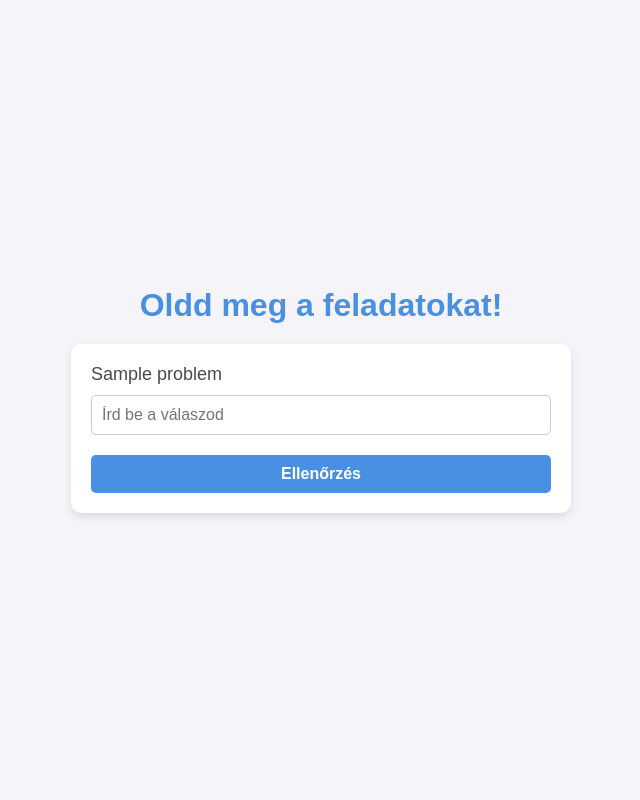
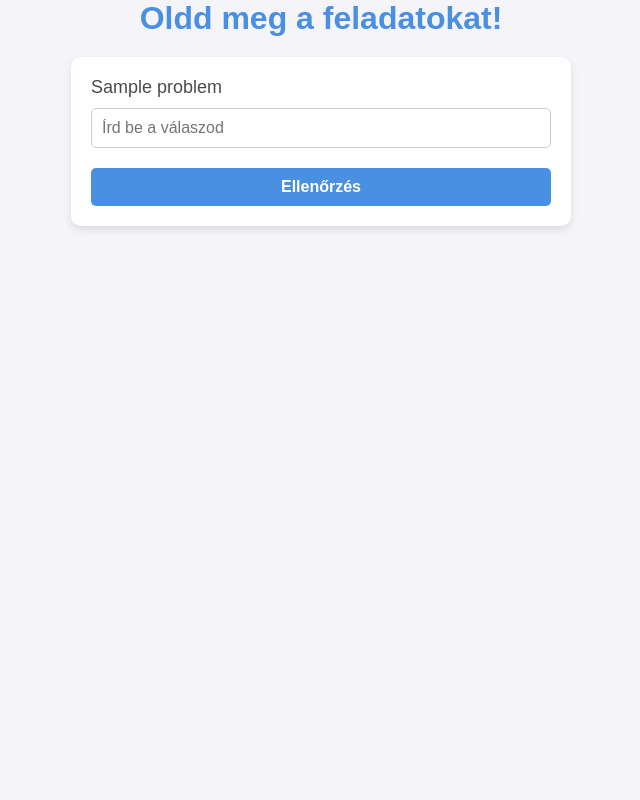
Before and after one commit to zoltankotra/szamtan_gyakorlo, a Flask app: template pythonProject1/templates/problems.html in a window 1280 px wide. Shown: the whole page, without its empty margins (319-959 px from the left). Run offline with Flask 3, Linux system fonts and the light colour scheme; the template is opened without the code that fills it: most values are stand-ins (such as "Sample title", 1, 10 or a date in 2020).

Commit message:
feladat megjelenésének kijavítása. már nem lóg le az eleje

```diff
--- a/pythonProject1/static/css/problems.css
+++ b/pythonProject1/static/css/problems.css
@@ -9,7 +9,7 @@ body {
     background-color: #f4f4f9;
     color: #333;
     display: flex;
-    justify-content: center;
+    justify-content: top;
     align-items: center;
     height: 100vh;
     margin: 0;
```
